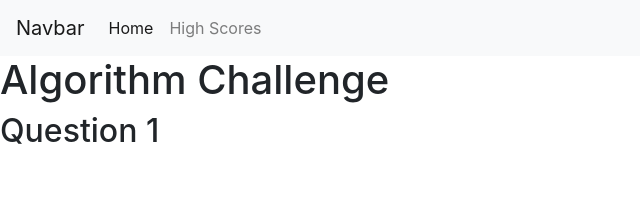
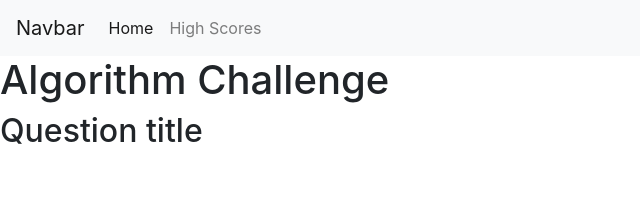
Before and after one commit to m1cha3lnava/algorithm-fun, a React (Create React App) app in the folder client/: page / in a window 1280 px wide. Shown: the top 202 px of the page, without its empty margins (0-640 px from the left). Built offline with nearby package versions, Linux system fonts and the light colour scheme; no server answers.

Commit message:
added question component

```diff
--- a/client/src/containers/Home/Home.jsx
+++ b/client/src/containers/Home/Home.jsx
@@ -1,14 +1,12 @@
 import React, { Component } from "react";
-import Navbar from "../../components/Navbar";
 import Question from "../../components/Question";
 
 class Home extends Component {
   render() {
     return (
       <>
-
         <h1>Algorithm Challenge</h1>
-        <h2>Question 1</h2>
+        <Question />
       </>
     );
   }
```
